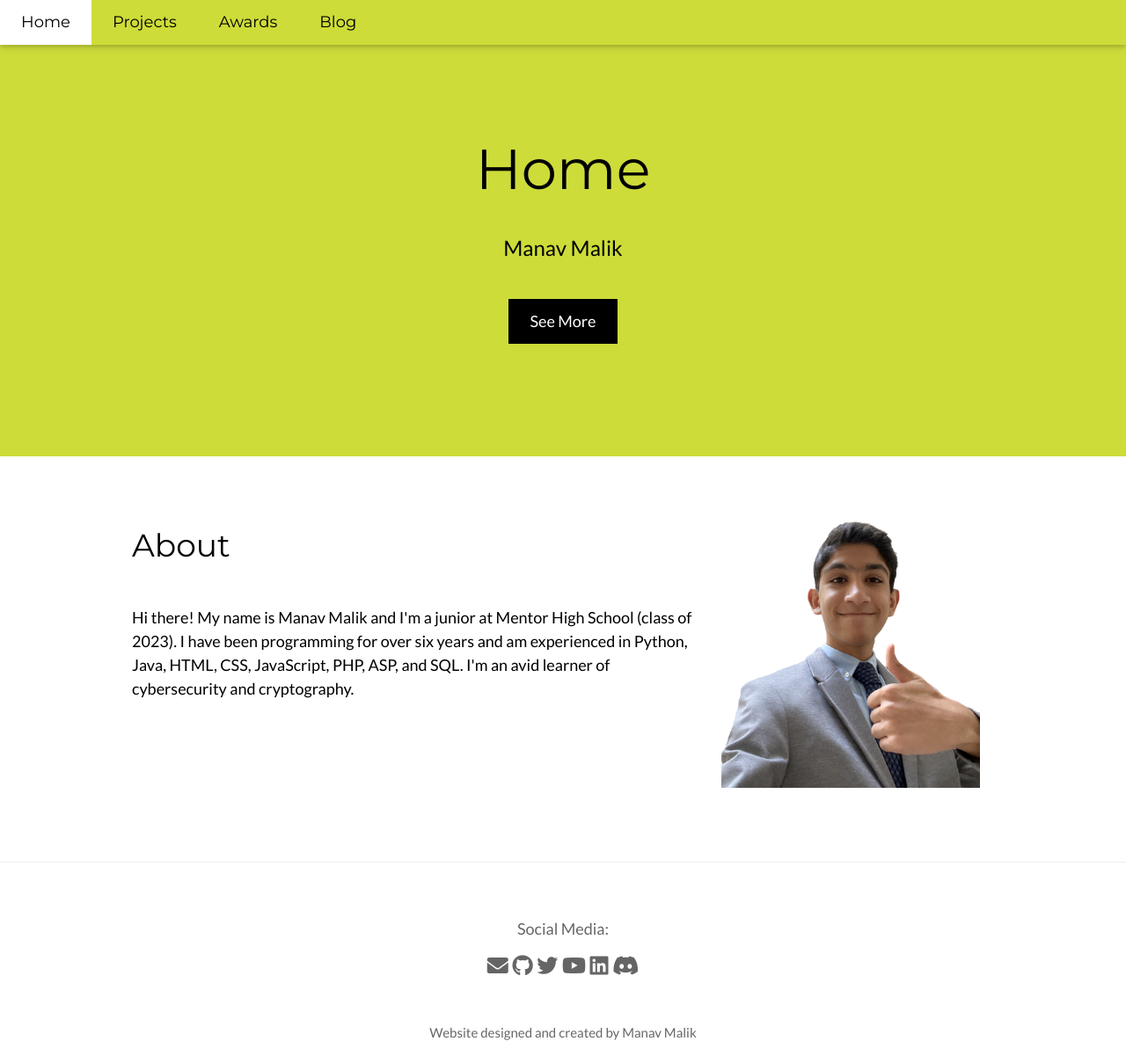
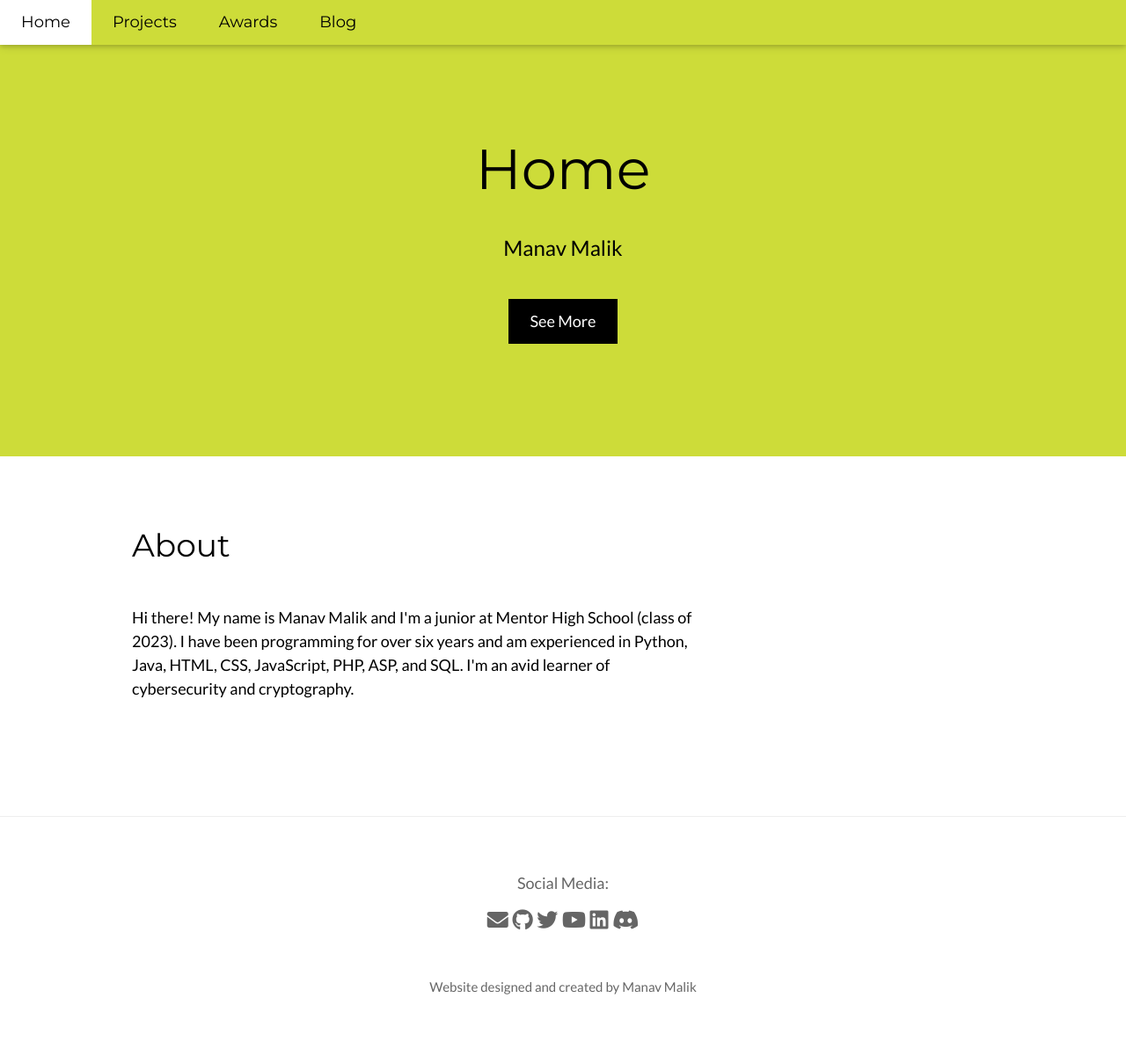
Before and after one commit to 0xmmalik/0xmmalik.github.io, a Jekyll site: the page index.html, which Jekyll copies as it is, in a window 1280 px wide and 1201 px high. Shown: the whole window at 88% size. Built offline with Jekyll 4.4.1, drawn with Linux system fonts in a browser that asks for light colours.

Commit message:
removed dumb image

```diff
--- a/index.html
+++ b/index.html
@@ -33,7 +33,7 @@
         </div>
 
         <div class="w3-third w3-center">
-            <img src="img/me.png" style="width:90%;">
+            <!--<img src="img/me.png" style="width:90%;">-->
         </div>
     </div>
 </div>
```
